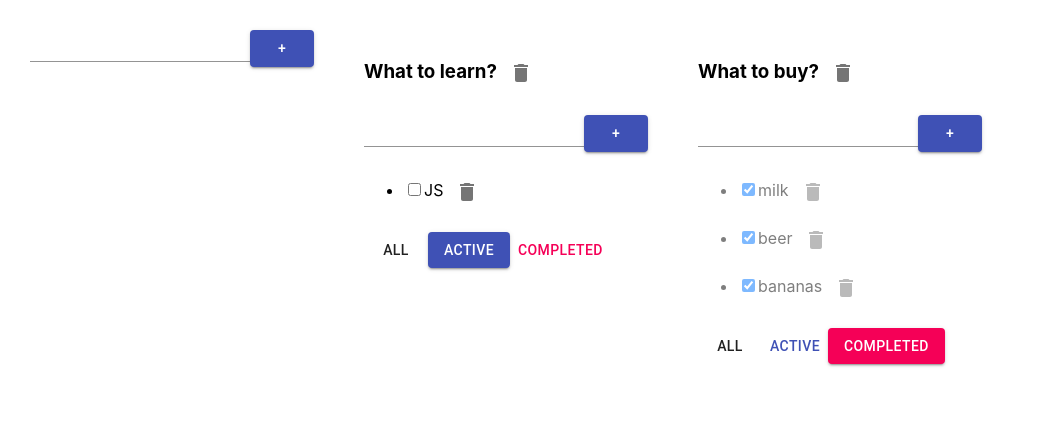
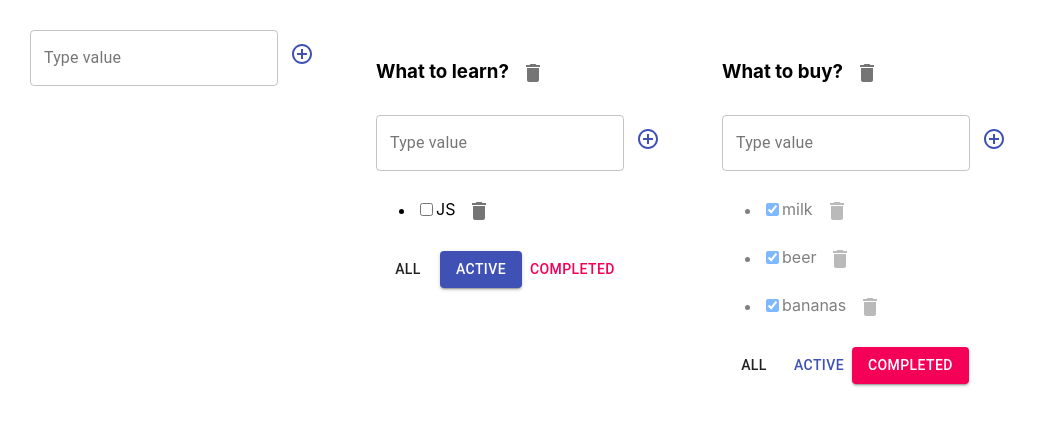
Before and after one commit to VitaliyYurkevich/todolist-ts, a React (Create React App) app: page / in a window 1280 px wide. Shown: the top 426 px of the page, without its empty margins (0-1037 px from the left). Built offline with nearby package versions, Linux system fonts and the light colour scheme.

Commit message:
update func in AddItemForm

```diff
--- a/src/AddItemForm.tsx
+++ b/src/AddItemForm.tsx
@@ -1,5 +1,7 @@
 import React, {ChangeEvent, KeyboardEvent, useState} from "react";
-import {Button, TextField} from "@material-ui/core";
+import {Button, IconButton, TextField} from "@material-ui/core";
+import {ControlPoint} from "@material-ui/icons";
+import {log} from "util";
 
 type AddItemFormPropsType = {
     addItem: (title: string) => void
@@ -16,7 +18,10 @@ export function AddItemForm(props: AddItemFormPropsType) {
     }
 
     const onKeyPressHandler = (e: KeyboardEvent<HTMLInputElement>) => {
-        setError(null)
+        if(error !==null){
+            setError(null)
+        }
+
         if (e.key === "Enter") {
             props.addItem(title)
             setTitle("")
@@ -34,17 +39,20 @@ export function AddItemForm(props: AddItemFormPropsType) {
             setError('Title is required')
         }
     }
+    console.log('render AddItemForm')
+    return (
 
-    return (
         <div>
             <TextField
                 value={title}
+                variant={"outlined"}
+                label={"Type value"}
                 onChange={onNewTitleChangeHandler}
                 onKeyPress={onKeyPressHandler}
-                className={error ? 'error' : ""}
+                error={!!error}
+                helperText={error}
             />
-            <Button onClick={addTask} variant={"contained"} color={'primary'}>+</Button>
-            {error && <div className={'error-message'}>{error}</div>}
+            <IconButton onClick={addTask}  color={'primary'}><ControlPoint/> </IconButton>
         </div>
     )
 
```
